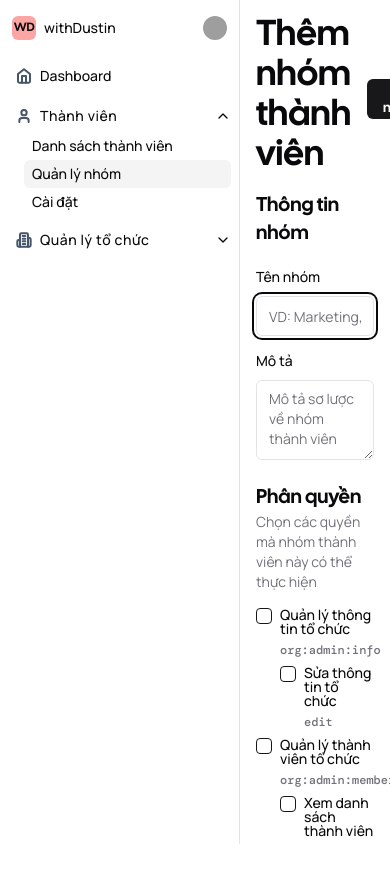
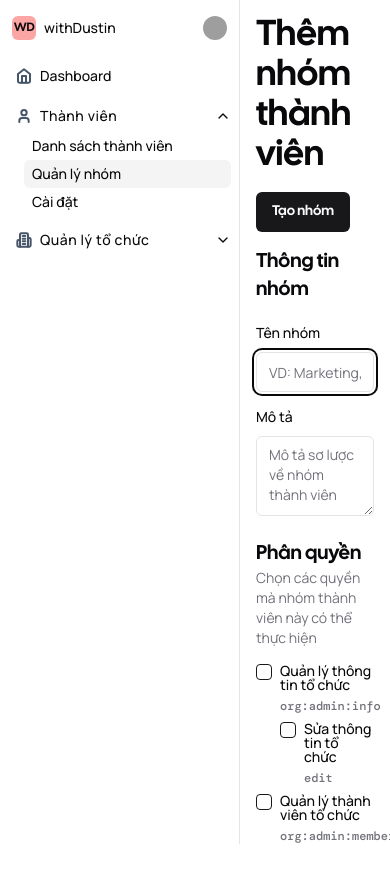
Before and after one commit to duongdev/next13-saas, a Next.js app: page /org/1/people/groups/create in a window 390 px wide. Shown: the top 882 px of the page. Built offline with nearby package versions, Linux system fonts and the light colour scheme; grey boxes are pictures that could not be loaded.

Commit message:
Wrap the page header

```diff
--- a/src/components/ui/page-header.tsx
+++ b/src/components/ui/page-header.tsx
@@ -14,7 +14,7 @@ const PageHeader = React.forwardRef<HTMLDivElement, PageHeaderProps>(
       <div
         ref={ref}
         className={cn(
-          'mb-4 flex items-center justify-between gap-4 md:mb-8',
+          'mb-4 flex flex-wrap items-center justify-between gap-4 md:mb-8',
           className,
         )}
         {...props}
```
